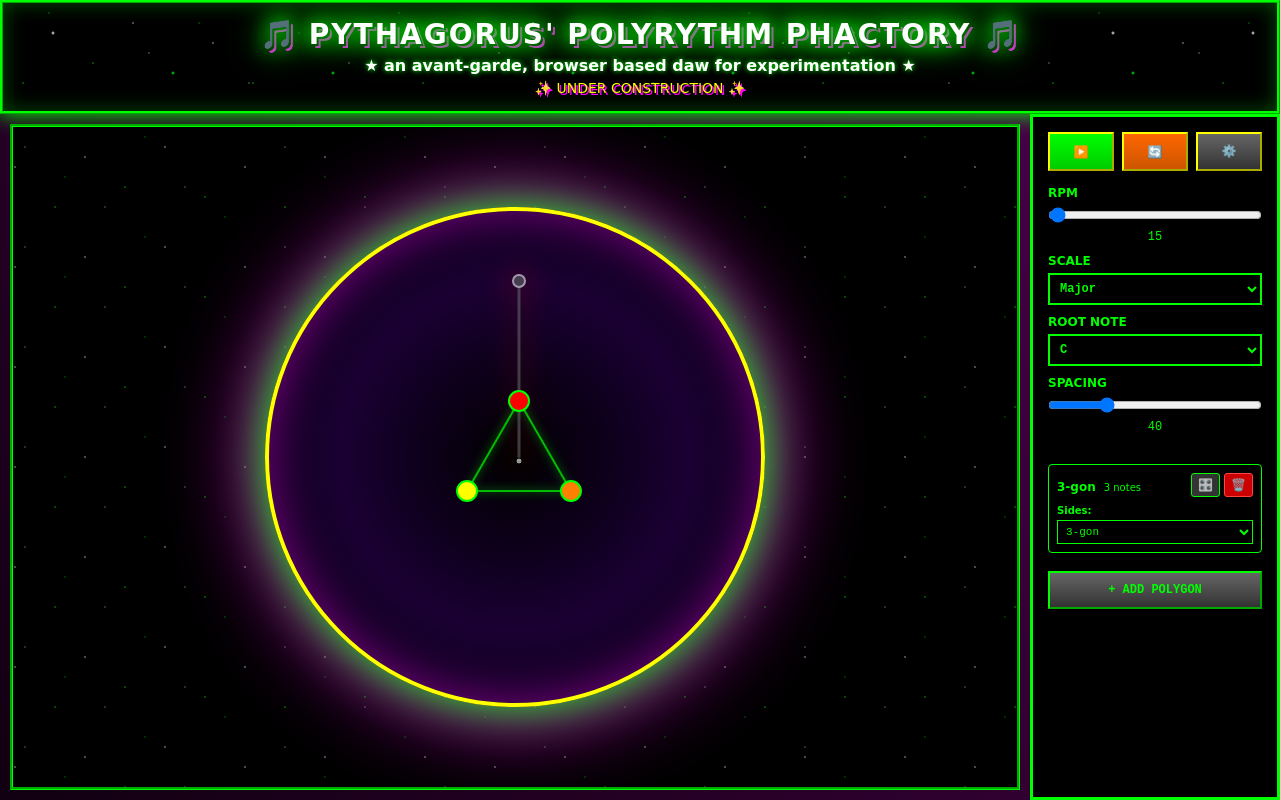
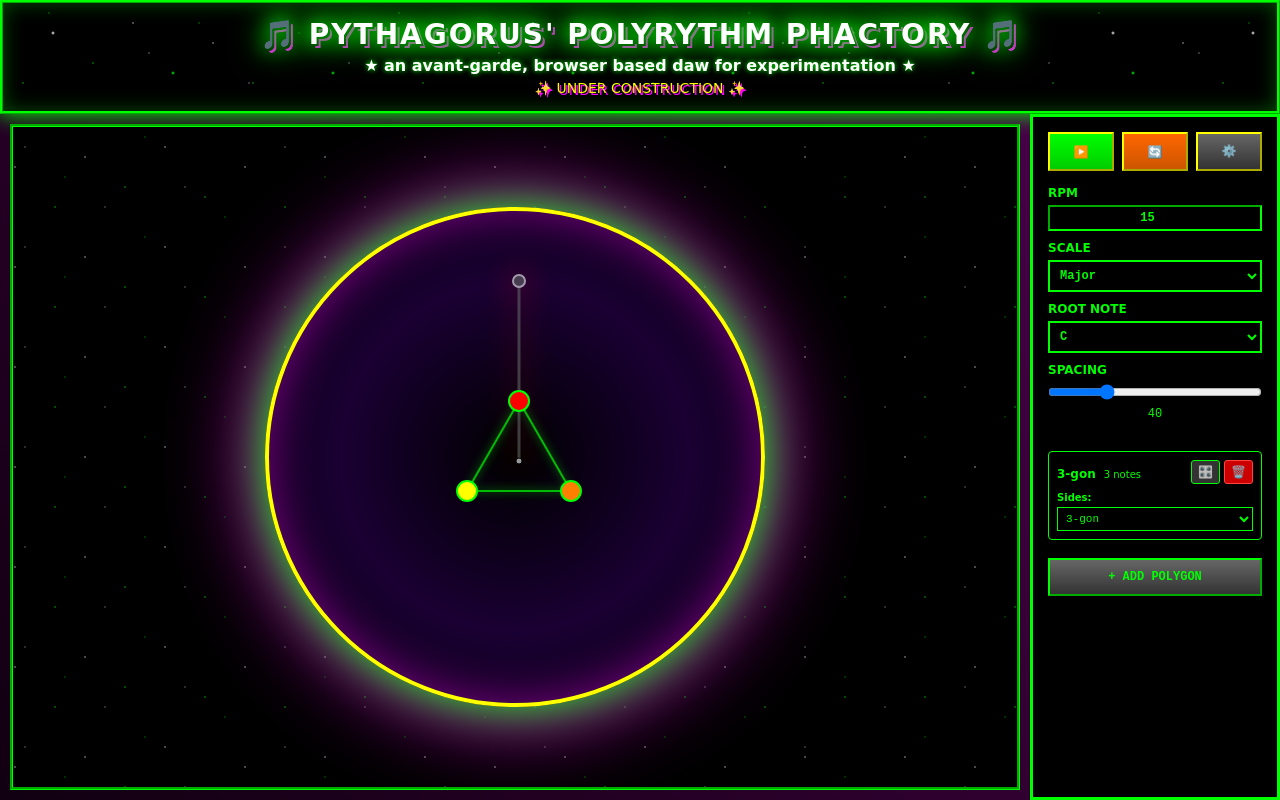
Before and after one commit to clickbaitnate/PPP, a React (Create React App) app: page / in a window 1280 px wide. Built offline with nearby package versions, Linux system fonts and the light colour scheme.

Commit message:
Replace RPM slider with number input - accept float values like 33.333, 45.0, etc

```diff
--- a/src/components/ControlPanel.tsx
+++ b/src/components/ControlPanel.tsx
@@ -124,28 +124,32 @@ const ControlPanel: React.FC<ControlPanelProps> = ({
             textTransform: 'uppercase'
           }}>RPM</label>
           <input
-            type="range"
-            min="30"
-            max="300"
-            step="10"
+            type="number"
+            min="0.1"
+            max="1000"
+            step="0.1"
             value={playhead.rpm}
-            onChange={(e) => onRPMChange(Number(e.target.value))}
+            onChange={(e) => {
+              const value = parseFloat(e.target.value);
+              if (!isNaN(value) && value > 0) {
+                onRPMChange(value);
+              }
+            }}
             style={{
               width: '100%',
-              height: '20px',
+              padding: '4px 8px',
               background: '#000000',
               border: '2px solid #00ff00',
               borderStyle: 'inset',
+              color: '#00ff00',
+              fontSize: '12px',
+              fontFamily: 'Courier New, monospace',
+              fontWeight: 'bold',
               outline: 'none',
-              cursor: 'pointer'
+              textAlign: 'center'
             }}
+            placeholder="Enter RPM"
           />
-          <span style={{
-            color: '#00ff00',
-            fontSize: '12px',
-            fontFamily: 'Courier New, monospace',
-            textAlign: 'center'
-          }}>{playhead.rpm}</span>
         </div>
 
         <div style={{
```
